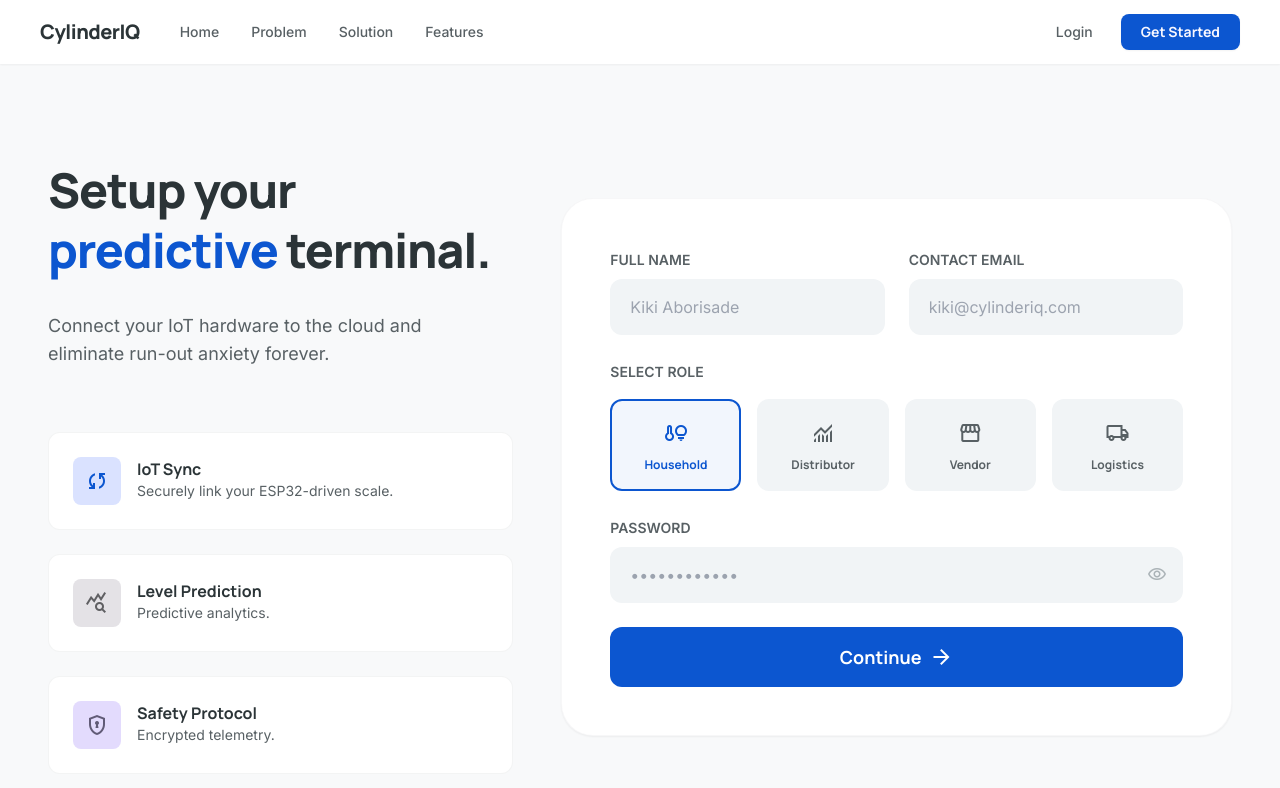
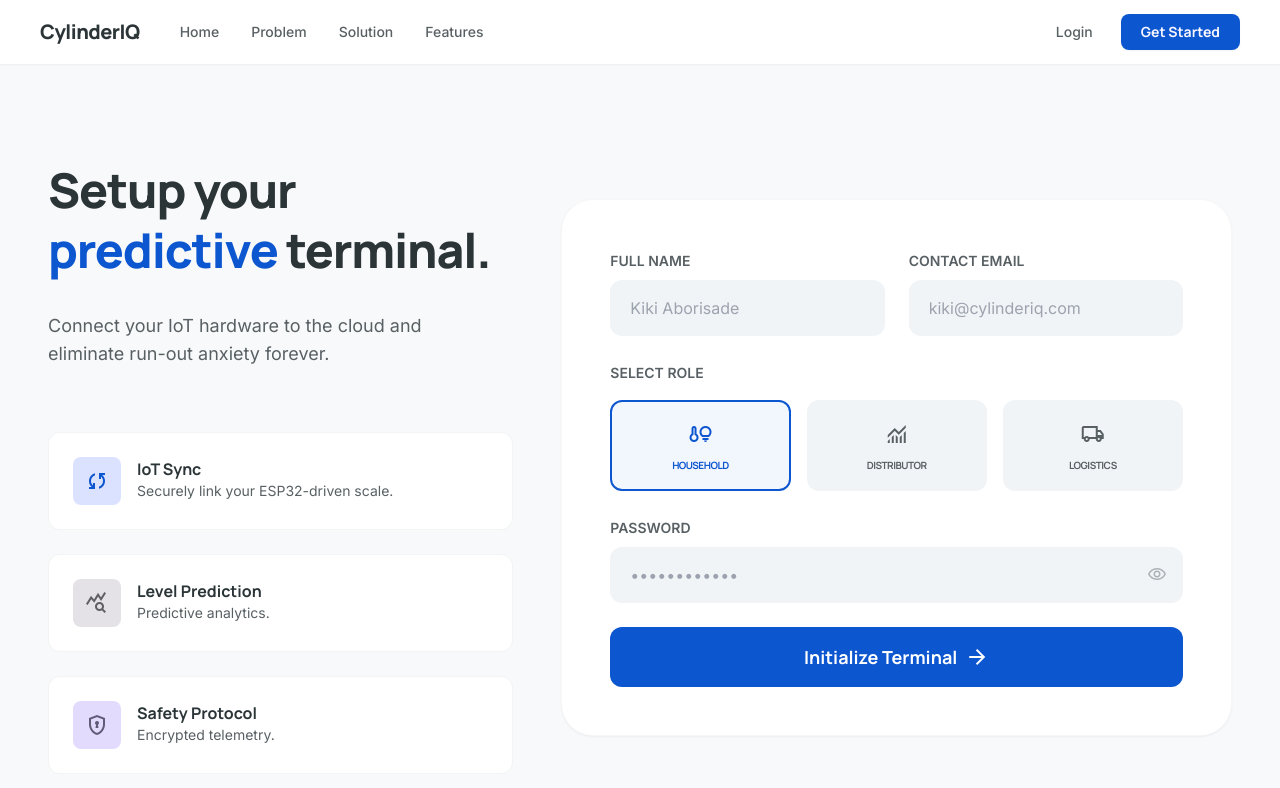
Before and after one commit to nexora-07/CylinderIQ, a React (Vite) app: page /register in a window 1280 px wide. Shown: the top 788 px of the page. Built offline with nearby package versions, Linux system fonts and the light colour scheme.

Commit message:
removed vendor

```diff
--- a/src/components/AuthPage.tsx
+++ b/src/components/AuthPage.tsx
@@ -1,7 +1,7 @@
 import { motion } from "framer-motion";
 import { useState } from "react";
 import { useNavigate } from 'react-router-dom';
-import { auth, db } from "../firebase"; // Import Firebase
+import { auth, db } from "../firebase";
 import { createUserWithEmailAndPassword } from "firebase/auth";
 import { doc, setDoc } from "firebase/firestore";
 
@@ -10,7 +10,6 @@ const Register = () => {
   const [showPassword, setShowPassword] = useState(false);
   const navigate = useNavigate();
 
-  // --- NEW: Added state for input fields ---
   const [fullName, setFullName] = useState("");
   const [email, setEmail] = useState("");
   const [password, setPassword] = useState("");
@@ -18,7 +17,7 @@ const Register = () => {
 
   const handleSubmit = async (e: React.FormEvent) => {
     e.preventDefault();
-    setLoading(true); // Start loading state
+    setLoading(true);
 
     try {
       // 1. Create the user in Firebase Auth
@@ -29,7 +28,7 @@ const Register = () => {
       );
       const user = userCredential.user;
 
-      // 2. Save their Role and Name to Firestore (The Database)
+      // 2. Save Role and Name to Firestore
       await setDoc(doc(db, "users", user.uid), {
         fullName: fullName,
         email: email,
@@ -39,17 +38,14 @@ const Register = () => {
 
       console.log("Success: Account created in Firebase!");
 
-      // OPTIONAL: Success alert to confirm it worked
-      alert("Account created successfully!");
-
-      // 3. Redirect logic
-      if (selectedRole === "distributor") {
+      // 3. Redirect logic for the 3 core roles
+      if (selectedRole === "distributor" || selectedRole === "logistics") {
         navigate("/distributor-panel");
       } else {
         navigate("/link-device", { state: { role: selectedRole } });
       }
+
     } catch (error: any) {
-      // --- ADDED ALERT HERE ---
       console.error("Firebase Error:", error.message);
       alert("Signup failed: " + error.message);
     } finally {
@@ -57,6 +53,14 @@ const Register = () => {
     }
   };
 
+  // CLEANED ROLES: Only Household, Distributor, and Logistics
+  const roles = [
+    { id: "household", label: "Household", icon: "home_iot_device" },
+    { id: "distributor", label: "Distributor", icon: "monitoring" },
+    { id: "logistics", label: "Logistics", icon: "local_shipping" },
+  ];
+
+  // Add ": any" to both of these to stop the TypeScript errors
   const containerVariants: any = {
     hidden: { opacity: 0 },
     show: {
@@ -64,6 +68,7 @@ const Register = () => {
       transition: { staggerChildren: 0.1, delayChildren: 0.3 },
     },
   };
+
   const itemVariants: any = {
     hidden: { opacity: 0, y: 20 },
     show: {
@@ -72,13 +77,6 @@ const Register = () => {
       transition: { duration: 0.8, ease: [0.16, 1, 0.3, 1] },
     },
   };
-
-  const roles = [
-    { id: "household", label: "Household", icon: "home_iot_device" },
-    { id: "distributor", label: "Distributor", icon: "monitoring" },
-    { id: "retailer", label: "Vendor", icon: "storefront" },
-    { id: "logistics", label: "Logistics", icon: "local_shipping" },
-  ];
 
   return (
     <main className="min-h-screen bg-[#f8f9fa] font-body text-[#2b3437] flex items-center justify-center p-6 md:p-12 pt-32 text-left">
@@ -89,55 +87,26 @@ const Register = () => {
         className="max-w-7xl w-full grid grid-cols-1 lg:grid-cols-12 gap-12 items-stretch"
       >
         {/* LEFT SIDE: Narrative */}
-        <motion.div
-          variants={itemVariants}
-          className="lg:col-span-5 flex flex-col justify-between py-12 order-2 lg:order-1"
-        >
+        <motion.div variants={itemVariants} className="lg:col-span-5 flex flex-col justify-between py-12 order-2 lg:order-1">
           <div className="space-y-8 text-left">
-            <h1 className="font-headline text-5xl font-extrabold leading-tight tracking-tight text-left">
-              Setup your <span className="text-[#0c56d0]">predictive</span>{" "}
-              terminal.
+            <h1 className="font-headline text-5xl font-extrabold leading-tight tracking-tight">
+              Setup your <span className="text-[#0c56d0]">predictive</span> terminal.
             </h1>
-            <p className="text-lg text-[#586064] max-w-md text-left">
-              Connect your IoT hardware to the cloud and eliminate run-out
-              anxiety forever.
+            <p className="text-lg text-[#586064] max-w-md">
+              Connect your IoT hardware to the cloud and eliminate run-out anxiety forever.
             </p>
             <div className="grid grid-cols-1 gap-6 pt-8">
               {[
-                {
-                  title: "IoT Sync",
-                  desc: "Securely link your ESP32-driven scale.",
-                  icon: "sync",
-                  color: "bg-[#dae2ff] text-[#0c56d0]",
-                },
-                {
-                  title: "Level Prediction",
-                  desc: "Predictive analytics.",
-                  icon: "query_stats",
-                  color: "bg-[#e4e2e6] text-[#5f5f62]",
-                },
-                {
-                  title: "Safety Protocol",
-                  desc: "Encrypted telemetry.",
-                  icon: "encrypted",
-                  color: "bg-[#e3dbfd] text-[#615b77]",
-                },
+                { title: "IoT Sync", desc: "Securely link your ESP32-driven scale.", icon: "sync", color: "bg-[#dae2ff] text-[#0c56d0]" },
+                { title: "Level Prediction", desc: "Predictive analytics.", icon: "query_stats", color: "bg-[#e4e2e6] text-[#5f5f62]" },
+                { title: "Safety Protocol", desc: "Encrypted telemetry.", icon: "encrypted", color: "bg-[#e3dbfd] text-[#615b77]" },
               ].map((prop, i) => (
-                <div
-                  key={i}
-                  className="p-6 bg-white rounded-xl flex items-start gap-4 border border-[#abb3b7]/15"
-                >
-                  <div
-                    className={`p-3 rounded-lg flex items-center justify-center ${prop.color}`}
-                  >
-                    <span className="material-symbols-outlined">
-                      {prop.icon}
-                    </span>
+                <div key={i} className="p-6 bg-white rounded-xl flex items-start gap-4 border border-[#abb3b7]/15">
+                  <div className={`p-3 rounded-lg flex items-center justify-center ${prop.color}`}>
+                    <span className="material-symbols-outlined">{prop.icon}</span>
                   </div>
-                  <div className="text-left">
-                    <h3 className="font-headline font-bold text-[#2b3437]">
-                      {prop.title}
-                    </h3>
+                  <div>
+                    <h3 className="font-headline font-bold text-[#2b3437]">{prop.title}</h3>
                     <p className="text-sm text-[#586064]">{prop.desc}</p>
                   </div>
                 </div>
@@ -147,34 +116,23 @@ const Register = () => {
         </motion.div>
 
         {/* RIGHT SIDE: Form */}
-        <motion.div
-          variants={itemVariants}
-          className="lg:col-span-7 flex items-center order-1 lg:order-2"
-        >
+        <motion.div variants={itemVariants} className="lg:col-span-7 flex items-center order-1 lg:order-2">
           <div className="w-full bg-white rounded-[2rem] p-8 md:p-12 shadow-sm border border-[#abb3b7]/10 relative overflow-hidden">
             <form className="space-y-6" onSubmit={handleSubmit}>
               <div className="grid grid-cols-1 md:grid-cols-2 gap-6">
                 <div className="space-y-2 text-left">
-                  <label className="text-sm font-semibold text-[#586064] uppercase text-[11px]">
-                    Full Name
-                  </label>
+                  <label className="text-sm font-semibold text-[#586064] uppercase text-[11px]">Full Name</label>
                   <input
-                    type="text"
-                    required
-                    value={fullName}
+                    type="text" required value={fullName}
                     onChange={(e) => setFullName(e.target.value)}
                     placeholder="Kiki Aborisade"
                     className="w-full px-5 py-4 bg-[#f1f4f6] rounded-xl outline-none"
                   />
                 </div>
                 <div className="space-y-2 text-left">
-                  <label className="text-sm font-semibold text-[#586064] uppercase text-[11px]">
-                    Contact Email
-                  </label>
+                  <label className="text-sm font-semibold text-[#586064] uppercase text-[11px]">Contact Email</label>
                   <input
-                    type="email"
-                    required
-                    value={email}
+                    type="email" required value={email}
                     onChange={(e) => setEmail(e.target.value)}
                     placeholder="kiki@cylinderiq.com"
                     className="w-full px-5 py-4 bg-[#f1f4f6] rounded-xl outline-none"
@@ -182,12 +140,10 @@ const Register = () => {
                 </div>
               </div>
 
-              {/* Roles */}
+              {/* Roles: Cleaned to 3 columns */}
               <div className="space-y-4 text-left">
-                <label className="text-sm font-semibold text-[#586064] uppercase text-[11px]">
-                  Select Role
-                </label>
-                <div className="grid grid-cols-2 sm:grid-cols-4 gap-4">
+                <label className="text-sm font-semibold text-[#586064] uppercase text-[11px]">Select Role</label>
+                <div className="grid grid-cols-3 gap-4">
                   {roles.map((role) => (
                     <button
                       key={role.id}
@@ -195,59 +151,35 @@ const Register = () => {
                       onClick={() => setSelectedRole(role.id)}
                       className={`p-4 border-2 rounded-xl transition-all flex flex-col items-center justify-center gap-2 ${selectedRole === role.id ? "border-[#0c56d0] bg-[#0c56d0]/5 text-[#0c56d0]" : "border-transparent bg-[#f1f4f6] text-[#586064]"}`}
                     >
-                      <span className="material-symbols-outlined text-2xl">
-                        {role.icon}
-                      </span>
-                      <span className="font-headline font-bold text-xs">
-                        {role.label}
-                      </span>
+                      <span className="material-symbols-outlined text-2xl">{role.icon}</span>
+                      <span className="font-headline font-bold text-[10px] uppercase tracking-tighter">{role.label}</span>
                     </button>
                   ))}
                 </div>
               </div>
 
               <div className="space-y-2 text-left">
-                <label className="text-sm font-semibold text-[#586064] uppercase text-[11px]">
-                  Password
-                </label>
+                <label className="text-sm font-semibold text-[#586064] uppercase text-[11px]">Password</label>
                 <div className="relative">
                   <input
                     type={showPassword ? "text" : "password"}
-                    required
-                    value={password}
+                    required value={password}
                     onChange={(e) => setPassword(e.target.value)}
                     placeholder="••••••••••••"
                     className="w-full px-5 py-4 bg-[#f1f4f6] rounded-xl outline-none"
                   />
-                  <button
-                    type="button"
-                    onClick={() => setShowPassword(!showPassword)}
-                    className="absolute right-4 top-1/2 -translate-y-1/2 text-[#abb3b7]"
-                  >
-                    <span className="material-symbols-outlined text-xl">
-                      {showPassword ? "visibility_off" : "visibility"}
-                    </span>
+                  <button type="button" onClick={() => setShowPassword(!showPassword)} className="absolute right-4 top-1/2 -translate-y-1/2 text-[#abb3b7]">
+                    <span className="material-symbols-outlined text-xl">{showPassword ? "visibility_off" : "visibility"}</span>
                   </button>
                 </div>
               </div>
 
               <motion.button
-                disabled={loading}
-                type="submit"
-                whileHover={{ scale: 1.01 }}
-                whileTap={{ scale: 0.99 }}
+                disabled={loading} type="submit"
+                whileHover={{ scale: 1.01 }} whileTap={{ scale: 0.99 }}
                 className="w-full py-4 bg-[#0c56d0] text-white font-headline font-bold text-lg rounded-xl flex items-center justify-center gap-2"
               >
-                {loading ? (
-                  "Creating Account..."
-                ) : (
-                  <>
-                    <span>Continue</span>
-                    <span className="material-symbols-outlined">
-                      arrow_forward
-                    </span>
-                  </>
-                )}
+                {loading ? "Creating..." : <><span>Initialize Terminal</span><span className="material-symbols-outlined">arrow_forward</span></>}
               </motion.button>
             </form>
           </div>
```
